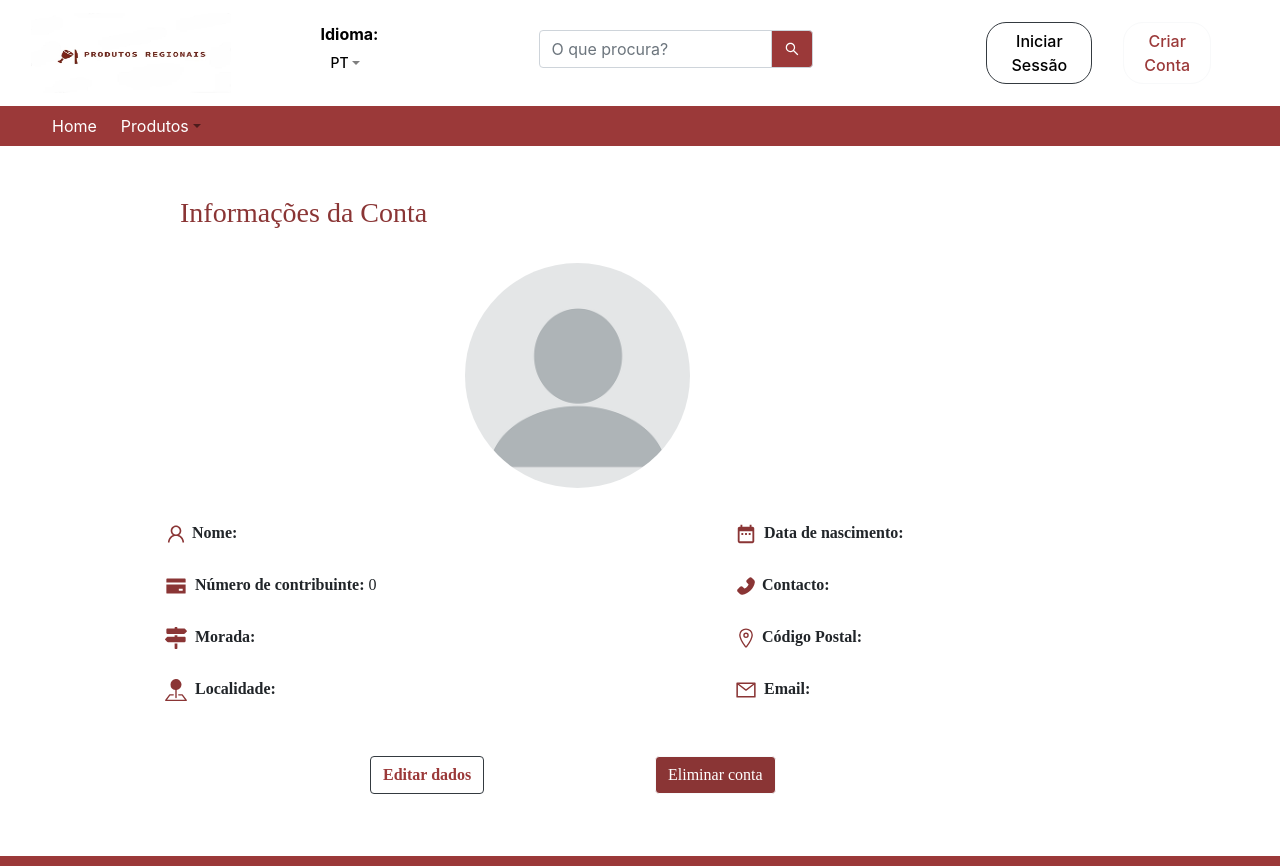
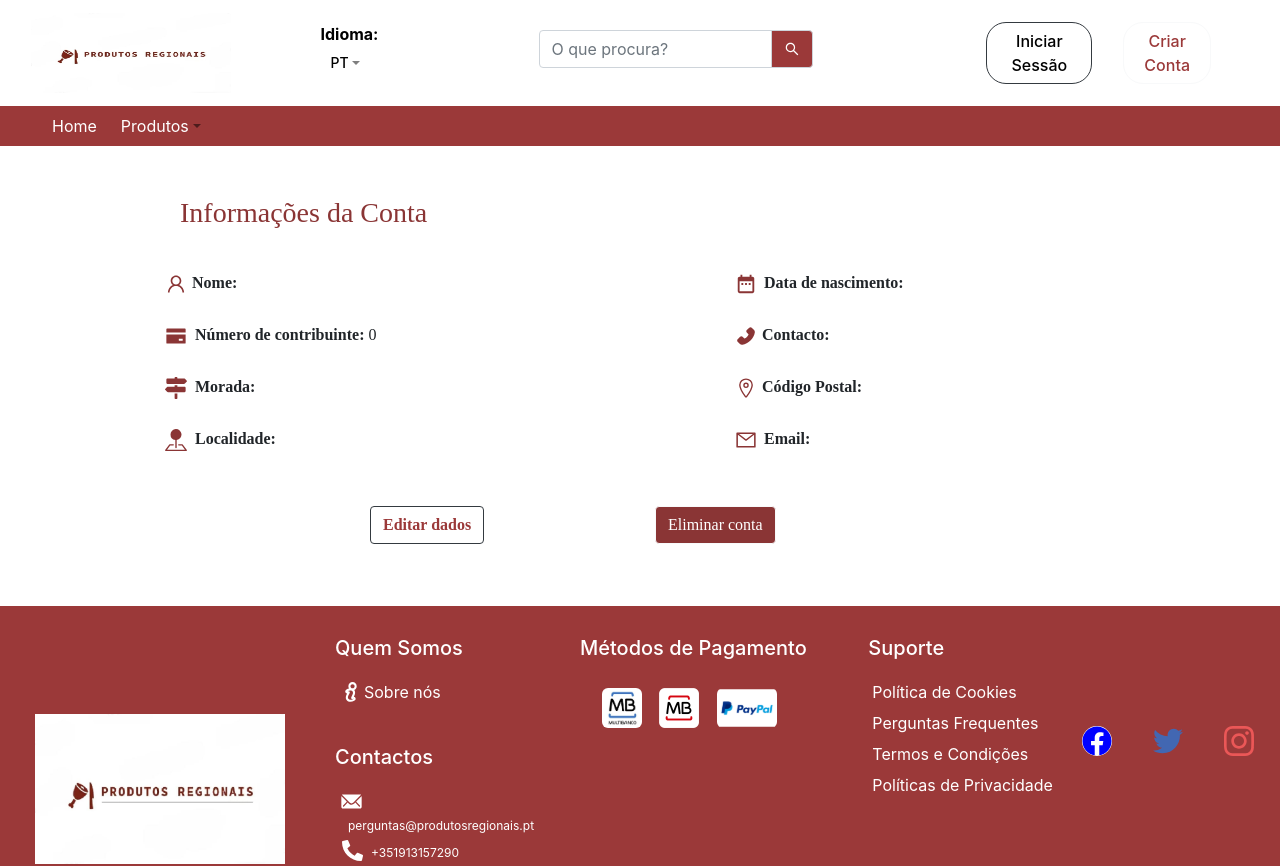
Before and after one commit to DiogoAndreMachadoDuraes/RegionalProducts-Marketplace, a React (Create React App) app: page /adminProfile in a window 1280 px wide. Shown: the top 866 px of the page. Built offline with nearby package versions, Linux system fonts and the light colour scheme.

Commit message:
fix admin

```diff
--- a/src/App.tsx
+++ b/src/App.tsx
@@ -35,6 +35,7 @@ import {
 	ProducerRegister,
 	CreateProduct,
 	ProductListProducer,
+	AdminProfile,
 	Favorites,
 	Home,
 	ProducerProfile,
@@ -42,7 +43,6 @@ import {
 	Payment,
 	Ship,
 	EditAdmin,
-	AdminProfile,
 } from 'ui';
 
 export const App: React.FC = () => {
--- a/src/store/Admin/reducer.ts
+++ b/src/store/Admin/reducer.ts
@@ -29,7 +29,6 @@ export const adminReducer = (state: AdminState = adminInitialState, action: Admi
 				email: action.admin?.email,
 				location: action.admin?.location,
 				name: action.admin?.name,
-
 				postal_code: action.admin?.postal_code,
 				state: action.admin?.state,
 				telephone: action.admin?.telephone,
--- a/src/ui/components/header/headerTop/headerTop.withSession.tsx
+++ b/src/ui/components/header/headerTop/headerTop.withSession.tsx
@@ -36,6 +36,9 @@ export const HeaderTopWithSession: React.FC<HeaderTopProps> = ({ name }) => {
 		}
 		if (type === 'producer') {
 			history.push('/producerProfile');
+		}
+		if (type === 'admin') {
+			history.push('/adminProfile');
 		}
 	};
 
--- a/src/ui/screens/adminProfile/adminProfile.tsx
+++ b/src/ui/screens/adminProfile/adminProfile.tsx
@@ -11,7 +11,7 @@ import { useSelector } from 'react-redux';
 import { StoreState } from 'store';
 
 export const AdminProfile: React.FC = () => {
-	const userInfo = useSelector((state: StoreState) => state.common.client);
+	const adminInfo = useSelector((state: StoreState) => state.admin.admin);
 	const token = useSelector((state: StoreState) => state.common.user.token);
 	const userId = useSelector((state: StoreState) => state.common.user.id);
 	const history = useHistory();
@@ -37,7 +37,7 @@ export const AdminProfile: React.FC = () => {
 				<Modal.Header closeButton>
 					<Modal.Title>Eliminar cliente</Modal.Title>
 				</Modal.Header>
-				<Modal.Body>Pretende eliminar a sua conta cliente de {userInfo.name}?</Modal.Body>
+				<Modal.Body>Pretende eliminar a sua conta cliente de {adminInfo.name}?</Modal.Body>
 				<Modal.Footer>
 					<Button variant="secondary" onClick={handleCloseDelete}>
 						Fechar
@@ -101,19 +101,6 @@ export const AdminProfile: React.FC = () => {
 					</Col>
 					<Col sm={1} />
 				</Row>
-				<Row>
-					<Col sm={4} />
-					<Col sm={4}>
-						<Image
-							src={userInfo.photo ? userInfo.photo : images.imageProfileDefault}
-							width={225}
-							height={225}
-							style={{ marginTop: 25 }}
-							roundedCircle
-						/>
-					</Col>
-					<Col sm={4} />
-				</Row>
 				<Row style={{ marginTop: 35 }}>
 					<Col sm={1} />
 					<Col sm={5}>
@@ -121,7 +108,7 @@ export const AdminProfile: React.FC = () => {
 							<AiOutlineUser size="22" color="#8A3535" />
 							<h6 style={{ marginLeft: 5, fontSize: 16, fontFamily: 'artifika' }}>
 								<span style={{ fontWeight: 'bold', fontFamily: 'artifika' }}>Nome:</span>{' '}
-								{userInfo.name}
+								{adminInfo.name}
 							</h6>
 						</Row>
 					</Col>
@@ -131,7 +118,7 @@ export const AdminProfile: React.FC = () => {
 							<MdDateRange size="22" color="#8A3535" />
 							<h5 style={{ marginLeft: 7, fontSize: 16, fontFamily: 'artifika' }}>
 								<span style={{ fontWeight: 'bold', fontFamily: 'artifika' }}>Data de nascimento:</span>{' '}
-								{userInfo.birthday}
+								{adminInfo.birthday}
 							</h5>
 						</Row>
 					</Col>
@@ -145,7 +132,7 @@ export const AdminProfile: React.FC = () => {
 								<span style={{ fontWeight: 'bold', fontFamily: 'artifika' }}>
 									Número de contribuinte:
 								</span>{' '}
-								{userInfo.tin}
+								{adminInfo.tin}
 							</h5>
 						</Row>
 					</Col>
@@ -155,7 +142,7 @@ export const AdminProfile: React.FC = () => {
 							<AiFillPhone size="22" color="#8A3535" />
 							<h5 style={{ marginLeft: 5, fontSize: 16, fontFamily: 'artifika' }}>
 								<span style={{ fontWeight: 'bold', fontFamily: 'artifika' }}>Contacto:</span>{' '}
-								{userInfo.telephone}
+								{adminInfo.telephone}
 							</h5>
 						</Row>
 					</Col>
@@ -167,7 +154,7 @@ export const AdminProfile: React.FC = () => {
 							<FaMapSigns size="22" color="#8A3535" />
 							<h5 style={{ marginLeft: 8, fontSize: 16, fontFamily: 'artifika' }}>
 								<span style={{ fontWeight: 'bold', fontFamily: 'artifika' }}>Morada:</span>{' '}
-								{userInfo.address}
+								{adminInfo.address}
 							</h5>
 						</Row>
 					</Col>
@@ -177,7 +164,7 @@ export const AdminProfile: React.FC = () => {
 							<IoLocationOutline size="22" color="#8A3535" />
 							<h5 style={{ marginLeft: 5, fontSize: 16, fontFamily: 'artifika' }}>
 								<span style={{ fontWeight: 'bold', fontFamily: 'artifika' }}>Código Postal:</span>{' '}
-								{userInfo.postal_code}
+								{adminInfo.postal_code}
 							</h5>
 						</Row>
 					</Col>
@@ -189,7 +176,7 @@ export const AdminProfile: React.FC = () => {
 							<BsFillPinMapFill size="22" color="#8A3535" style={{ color: '#8A3535' }} />
 							<h5 style={{ marginLeft: 8, fontSize: 16, fontFamily: 'artifika' }}>
 								<span style={{ fontWeight: 'bold', fontFamily: 'artifika' }}>Localidade:</span>{' '}
-								{userInfo.country}
+								{adminInfo.country}
 							</h5>
 						</Row>
 					</Col>
@@ -199,7 +186,7 @@ export const AdminProfile: React.FC = () => {
 							<AiOutlineMail size="22" color="#8A3535" />
 							<h5 style={{ marginLeft: 7, fontSize: 16, fontFamily: 'artifika' }}>
 								<span style={{ fontWeight: 'bold', fontFamily: 'artifika' }}>Email:</span>{' '}
-								{userInfo.email}
+								{adminInfo.email}
 							</h5>
 						</Row>
 					</Col>
```
Also changed, not shown: src/ui/screens/login/useLogin.ts (+14 -1 lines).
